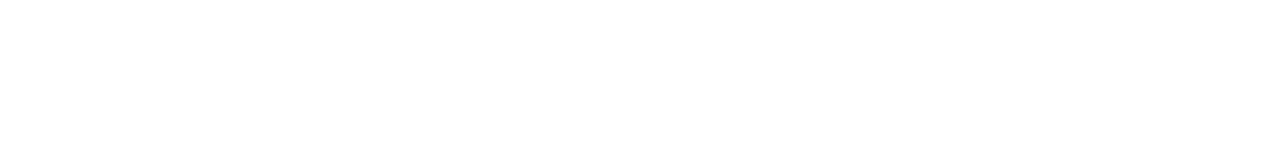
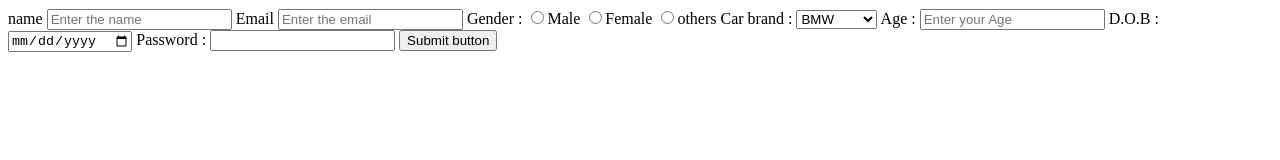
Before and after one commit to acciojob/signup-form-car-hshrivastava123, a website: page main.html in a window 1280 px wide. Drawn offline with Linux system fonts and the light colour scheme.

Commit message:
codeis done

```diff
--- a/main.html
+++ b/main.html
@@ -8,6 +8,43 @@
 
 <body>
 	<!-- the entire body must be written by student -->
+
+
+	<form method="post">
+		<label for="name">name</label>
+		<input id="name" type="text" required placeholder="Enter the name" name="name">
+
+		<label for="email">Email</label>
+		<input id="email" type="text" required placeholder="Enter the email" name="email">
+
+		<label for="gender">Gender :</label>
+
+		<input  type="radio"  value="Male" name="name">Male
+
+		<input  type="radio"  value="Female" name="name">Female
+
+		<input  type="radio"  value="others" name="name">others
+
+		<label for="cars">Car brand :</label>
+		<select name="cars" id="cars">
+			<option name="cars" value="Apple">BMW</option>
+			<option name="cars" value="Asus">Audi</option>
+			<option name="cars" value="HP">Mercedes</option>
+			</select>
+
+			<label for="age">Age :</label>
+			<input type="number" required placeholder="Enter your Age" name="age">
+
+			<label for="dob">D.O.B :</label>
+			<input required name="dob" id="dob"  type="date">
+
+			<label for="password">Password :</label>
+			<input required name="password" type="password" id="password">
+
+			<button type="submit">Submit button</button>
+
+			</form>
+
     <script type="text/javascript" src="./script.js">
 </script>
 
```
